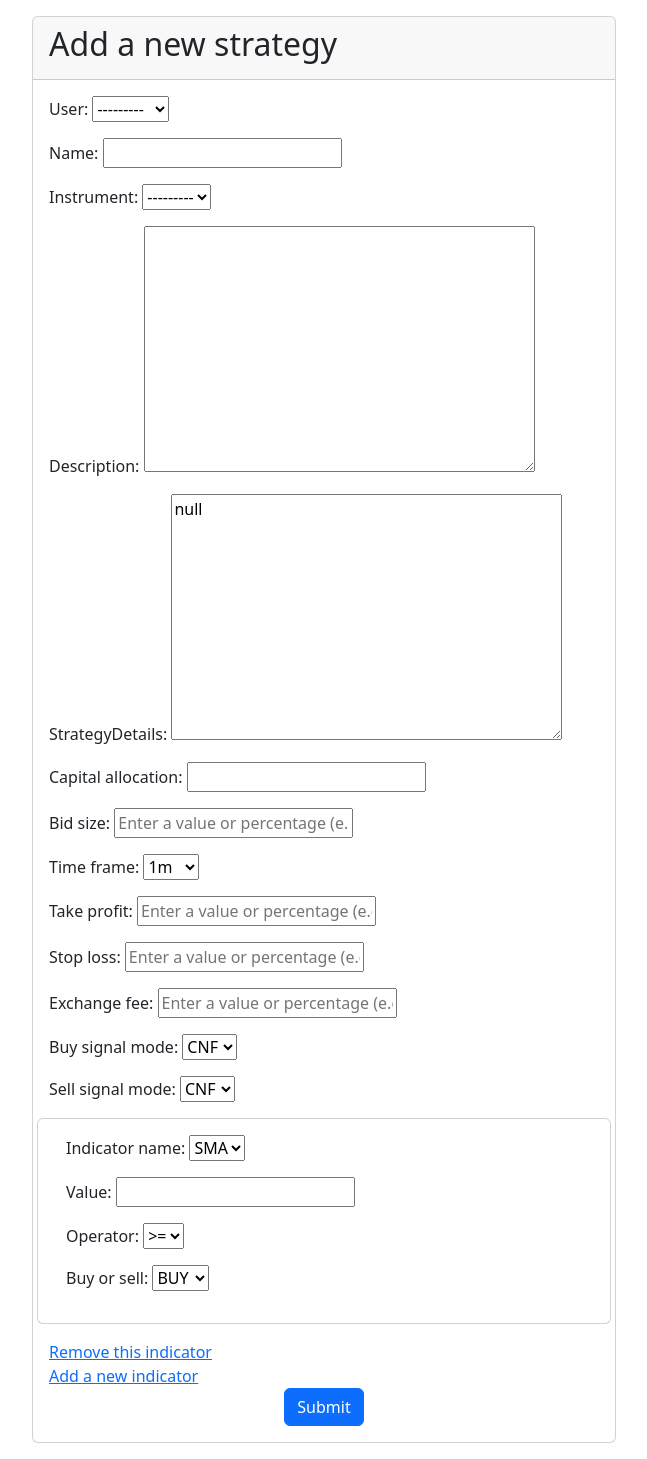
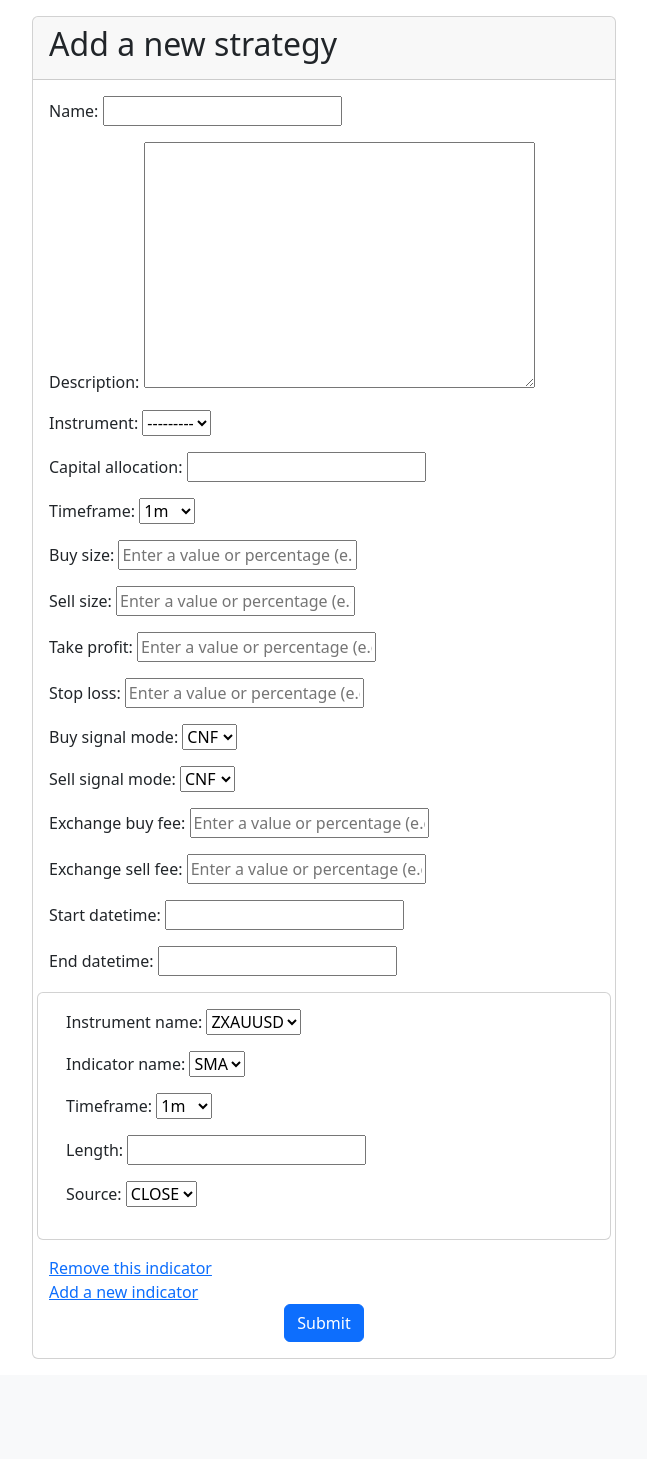
Before and after one commit to beingsebi/AlphaTester, a Django app: page /strategy/add/ in a window 1280 px wide. Shown: the part 56-1515 px from the top of the page, without its empty margins (316-963 px from the left). After the commit the page ends 1415 px from the top, so only its background shows below. Run offline with Django 5.2, Linux system fonts and the light colour scheme; the visitor is signed in with stand-in values (Sample User, id 1); data comes from the database, SQL or seed files in the repository; data that the repository does not hold is empty.

Commit message:
mostly fixed frontend. only signals missing

```diff
--- a/backtester/forms.py
+++ b/backtester/forms.py
@@ -1,37 +1,50 @@
 from django import forms
 from django.forms import ModelForm, formset_factory
+
+from utils.strategy.amount import Amount
 from .models import Strategy
 from utils.constants import (
+    INSTRUMENTS,
+    SOURCES_CHOICES,
     TIMEFRAME_CHOICES,
     SIGNALS_CHOICES,
     INDICATORS_CHOICES,
     TYPE_OF_SIGNAL_CHOICES,
     TYPE_OF_OPERATOR_CHOICES,
+    Sources,
 )
 
 
 class PercentageFloatField(forms.FloatField):
     def clean(self, value):
-        value = super().clean(value)
+        # value = super().clean(value)
         if isinstance(value, str) and value.endswith("%"):
             # User entered a percentage with a % sign
             try:
                 percentage = float(value[:-1])
                 if not 0 <= percentage <= 100:
                     raise ValueError("Percentage must be between 0 and 100")
-                return percentage / 100
+                return Amount(None, percentage)
             except ValueError:
                 raise forms.ValidationError(
                     "Invalid percentage format. Enter a number between 0 and 100 or a value without a percentage sign."
                 )
-        return value
+        return Amount(value)
+
+
+# class IndicatorForm(forms.Form):
+#     indicator_name = forms.ChoiceField(choices=INDICATORS_CHOICES)
+#     value = forms.FloatField()
+#     operator = forms.ChoiceField(choices=TYPE_OF_OPERATOR_CHOICES)
+#     buy_or_sell = forms.ChoiceField(choices=TYPE_OF_SIGNAL_CHOICES)
 
 
 class IndicatorForm(forms.Form):
+    instrument_name = forms.ChoiceField(choices=INSTRUMENTS)
     indicator_name = forms.ChoiceField(choices=INDICATORS_CHOICES)
-    value = forms.FloatField()
-    operator = forms.ChoiceField(choices=TYPE_OF_OPERATOR_CHOICES)
-    buy_or_sell = forms.ChoiceField(choices=TYPE_OF_SIGNAL_CHOICES)
+    timeframe = forms.ChoiceField(choices=TIMEFRAME_CHOICES)
+    length = forms.IntegerField()
+    source = forms.ChoiceField(choices=SOURCES_CHOICES)
 
 
 IndicatorFormSet = formset_factory(form=IndicatorForm, extra=1)
@@ -41,44 +54,77 @@ IndicatorFormSet = formset_factory(form=IndicatorForm, extra=1)
 class StrategyForm(ModelForm):
     # TODO: To decide which fields are required and which are not
     capital_allocation = forms.FloatField()
-    bid_size = PercentageFloatField(
+
+    timeframe = forms.ChoiceField(choices=TIMEFRAME_CHOICES)
+
+    buy_size = PercentageFloatField(
         widget=forms.TextInput(
             attrs={"placeholder": "Enter a value or percentage (e.g., 50%)"}
         )
     )
-    time_frame = forms.ChoiceField(choices=TIMEFRAME_CHOICES)
+
+    sell_size = PercentageFloatField(
+        widget=forms.TextInput(
+            attrs={"placeholder": "Enter a value or percentage (e.g., 50%)"}
+        )
+    )
+
     take_profit = PercentageFloatField(
         widget=forms.TextInput(
             attrs={"placeholder": "Enter a value or percentage (e.g., 50%)"}
         )
     )
+
     stop_loss = PercentageFloatField(
         widget=forms.TextInput(
             attrs={"placeholder": "Enter a value or percentage (e.g., 50%)"}
         )
     )
-    exchange_fee = PercentageFloatField(
+
+    buy_signal_mode = forms.ChoiceField(choices=SIGNALS_CHOICES)
+
+    sell_signal_mode = forms.ChoiceField(choices=SIGNALS_CHOICES)
+
+    # todo signals
+
+    exchange_buy_fee = PercentageFloatField(
         widget=forms.TextInput(
             attrs={"placeholder": "Enter a value or percentage (e.g., 50%)"}
         )
     )
+
+    exchange_sell_fee = PercentageFloatField(
+        widget=forms.TextInput(
+            attrs={"placeholder": "Enter a value or percentage (e.g., 50%)"}
+        )
+    )
+
+    start_datetime = forms.DateTimeField(widget=forms.DateTimeInput())
+
+    end_datetime = forms.DateTimeField(widget=forms.DateTimeInput())
     # This field is always added for some reason
     indicators = formset_factory(form=IndicatorForm, extra=1)
-
-    buy_signal_mode = forms.ChoiceField(choices=SIGNALS_CHOICES)
-    sell_signal_mode = forms.ChoiceField(choices=SIGNALS_CHOICES)
 
     class Meta:
         model = Strategy
         # TODO: Remove unnecessary fields.
-        fields = "__all__"
-        # fields = [
-        #     "capital_allocation",
-        #     "bid_size",
-        #     "time_frame",
-        #     "take_profit",
-        #     "stop_loss",
-        #     "exchange_fee",
-        #     "buy_signal_mode",
-        #     "sell_signal_mode",
-        # ]
+        # fields = "__all__"
+        fields = [
+            "name",
+            "description",
+            "instrument",
+            "capital_allocation",
+            "timeframe",
+            "buy_size",
+            "sell_size",
+            "take_profit",
+            "stop_loss",
+            "buy_signal_mode",
+            # todo buy_signals
+            "sell_signal_mode",
+            # todo sell_signals
+            "exchange_buy_fee",
+            "exchange_sell_fee",
+            "start_datetime",
+            "end_datetime",
+        ]
--- a/backtester/templates/backtester/detail.html
+++ b/backtester/templates/backtester/detail.html
@@ -16,8 +16,9 @@
       <li class="list-group-item">Sell Size: {{ strategyDetails.sellSize }}</li>
       <li class="list-group-item">Take Profit: {{ strategyDetails.takeProfit }}</li>
       <li class="list-group-item">Stop Loss: {{ strategyDetails.stopLoss }}</li>
-
-      <!-- TODO: add indicators -->
+      {% for indicator in strategyDetails.indicators %}
+      <li class="list-group-item">Indicator: {{ indicator }}</li>
+      {% endfor %}
       <li class="list-group-item">Buy Signal Mode: {{ strategyDetails.buySignalMode }}</li>
       {% for signal in strategyDetails.buySignals %}
       <li class="list-group-item">Buy Signal: {{ signal }}</li>
--- a/backtester/views.py
+++ b/backtester/views.py
@@ -3,6 +3,7 @@ from django.urls import reverse_lazy
 from django.views import generic
 from django.views.generic.edit import CreateView, DeleteView, UpdateView
 
+from utils.strategy.indicators.indicatorFactory import IndicatorFactory
 from utils.strategy.strategy import StrategyDetails
 from utils.strategy.signal import Signal
 
@@ -60,51 +61,60 @@ class StrategyCreateView(CreateView):
         form.instance.user = self.request.user
 
         # Parse the indicators. If the formset is invalid, we return the invalid formset.
-        buySignals = []
-        sellSignals = []
+        # buySignals = []
+        # sellSignals = []
+        indicator_instances = []
         context = self.get_context_data()
         indicators = context["indicators"]
         if indicators.is_valid():
             indicators.instance = self.object
             for indicator_form in indicators:
                 if indicator_form.is_valid():
-                    signal = Signal(
-                        # TODO: refactor
+                    print(indicator_form.cleaned_data["indicator_name"])
+                    indicator = IndicatorFactory.createIndicator(
+                        indicator_form.cleaned_data["instrument_name"],
                         indicator_form.cleaned_data["indicator_name"],
-                        indicator_form.cleaned_data["value"],
-                        indicator_form.cleaned_data["operator"],
+                        indicator_form.cleaned_data["timeframe"],
+                        length=indicator_form.cleaned_data["length"],
+                        source=indicator_form.cleaned_data["source"],
                     )
-                    if indicator_form.cleaned_data["buy_or_sell"] == "BUY":
-                        buySignals.append(signal)
-                    else:
-                        sellSignals.append(signal)
+                    indicator_instances.append(indicator)
+                    # signal = Signal(
+                    #     # TODO: refactor
+                    #     indicator_form.cleaned_data["indicator_name"],
+                    #     indicator_form.cleaned_data["value"],
+                    #     indicator_form.cleaned_data["operator"],
+                    # )
+                    # if indicator_form.cleaned_data["buy_or_sell"] == "BUY":
+                    #     buySignals.append(signal)
+                    # else:
+                    #     sellSignals.append(signal)
         else:
             return self.render_to_response(self.get_context_data(form=form))
-
+        print(indicator_instances)
         # We try to create a StrategyDetails object from the form data
         # If we fail, we add an error to the form and return the invalid form
         # Otherwise, we convert the StrategyDetails object to JSON and save it in the form instance
         try:
             strategyDetails = StrategyDetails(
-                form.cleaned_data["instrument_name"],
+                form.cleaned_data["instrument"],
                 form.cleaned_data["capital_allocation"],
                 form.cleaned_data["timeframe"],
                 form.cleaned_data["buy_size"],
                 form.cleaned_data["sell_size"],
                 form.cleaned_data["take_profit"],
                 form.cleaned_data["stop_loss"],
-                # TOOD indicators
+                indicator_instances,  # TOOD indicators
                 form.cleaned_data["buy_signal_mode"],
-                buySignals,
+                [],  # buySignals,
                 form.cleaned_data["sell_signal_mode"],
-                sellSignals,
+                [],  # sellSignals,
                 form.cleaned_data["exchange_buy_fee"],
                 form.cleaned_data["exchange_sell_fee"],
                 form.cleaned_data["start_datetime"],
-                form.cleaned_data["end_datetime"]
+                form.cleaned_data["end_datetime"],
             )
-            form.instance.strategyDetails = StrategyDetails.toJSON(
-                strategyDetails)
+            form.instance.strategyDetails = StrategyDetails.toJSON(strategyDetails)
 
         except Exception as e:
             # TODO: Add logging and replace prints.
--- a/utils/constants.py
+++ b/utils/constants.py
@@ -88,6 +88,13 @@ SIGNALS_CHOICES = [
     ("DNF", "DNF"),
 ]
 
+SOURCES_CHOICES = [
+    ("CLOSE", "CLOSE"),
+    ("OPEN", "OPEN"),
+    ("HIGH", "HIGH"),
+    ("LOW", "LOW"),
+]
+
 TYPE_OF_SIGNAL_CHOICES = [("BUY", "BUY"), ("SELL", "SELL")]
 
 TYPE_OF_OPERATOR_CHOICES = [(">=", ">="), ("<=", "<=")]
@@ -103,3 +110,7 @@ TIMEFRAME_CHOICES = [
     ("1w", "1w"),
     ("1M", "1M"),
 ]
+
+INSTRUMENTS = [
+    ("ZXAUUSD", "ZXAUUSD"),
+]
--- a/utils/strategy/indicators/baseIndicator.py
+++ b/utils/strategy/indicators/baseIndicator.py
@@ -27,4 +27,4 @@ class BaseIndicator(ABC):
 
     @abstractmethod
     def __str__(self) -> str:
-        return f"BaseIndicater: {self.name.name} | Timeframe: {self.timeframe.name}"
+        return f"{self.name} | Timeframe: {self.timeframe}"
--- a/utils/strategy/indicators/indicatorFactory.py
+++ b/utils/strategy/indicators/indicatorFactory.py
@@ -11,7 +11,7 @@ class IndicatorFactory:  # pylint: disable=too-few-public-methods
         timeframe: Timeframe,
         **kwargs
     ):
-        if indicatorName == IndicatorNames.SMA:
+        if indicatorName == IndicatorNames.SMA.value:
             return SMA(instrumentName, indicatorName, timeframe, **kwargs)
-        if indicatorName == IndicatorNames.EMA:
+        if indicatorName == IndicatorNames.EMA.value:
             return EMA(instrumentName, indicatorName, timeframe, **kwargs)
```
Also changed, not shown: utils/strategy/amount.py (+7 -5 lines), 2 other files.
